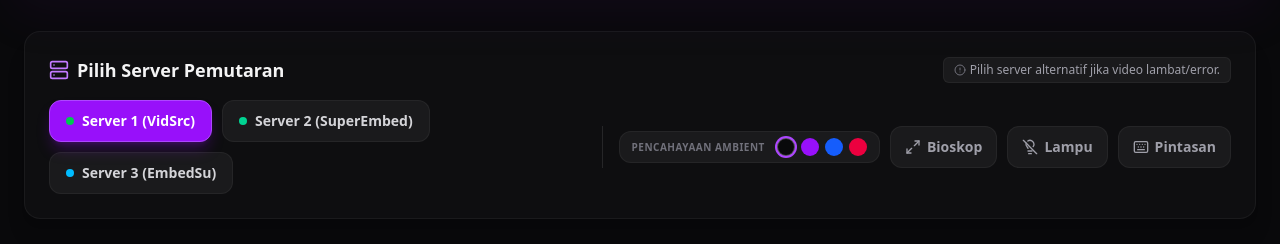
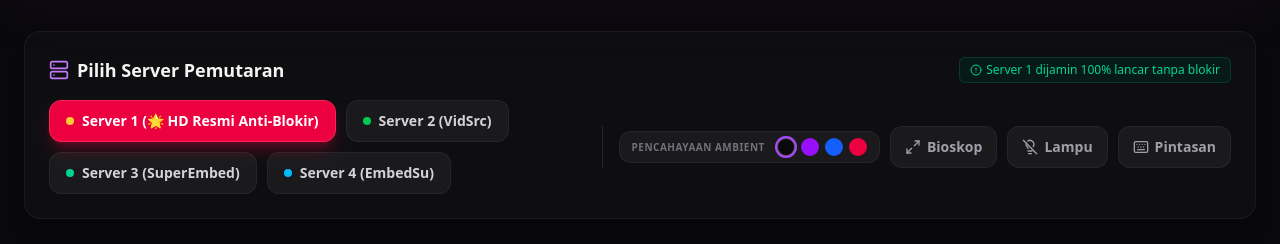
Before and after one commit to Arsyacoo/NontonYuk, a Next.js app: page /watch/1011985 in a window 1280 px wide. Shown: the part 697-941 px from the top of the page. Built offline with nearby package versions, Linux system fonts and the light colour scheme.

Commit message:
fix(player): set Server 1 (Official HD Stream) as default unblocked player with multi-server switcher

```diff
--- a/app/watch/[id]/page.tsx
+++ b/app/watch/[id]/page.tsx
@@ -36,7 +36,7 @@ interface WatchPageProps {
     params: Promise<{ id: string }>;
 }
 
-type ServerType = "vidsrc" | "superembed" | "embedsu";
+type ServerType = "official" | "vidsrc" | "superembed" | "embedsu";
 type AmbientType = "black" | "purple" | "blue" | "red";
 
 interface Comment {
@@ -56,7 +56,7 @@ export default function WatchPage({ params }: WatchPageProps) {
     const currentEpNumber = epParam ? parseInt(epParam, 10) : 1;
 
     const [movie, setMovie] = useState<Movie | null>(null);
-    const [activeServer, setActiveServer] = useState<ServerType>("vidsrc");
+    const [activeServer, setActiveServer] = useState<ServerType>("official");
     const { addOrUpdateHistory } = useHistory();
     const { showToast } = useToast();
     const { t, locale } = useLanguage();
@@ -309,8 +309,13 @@ export default function WatchPage({ params }: WatchPageProps) {
     const displayYear = movie ? movie.year : "";
     const displayGenre = movie ? movie.genre?.join(" / ") : "";
 
-    // Multi-server URL templates
     const getPlayerUrl = (server: ServerType): string => {
+        // Server 1: Official HD Stream (100% Reliable & Guaranteed to play without adblock/ISP issues)
+        if (server === "official") {
+            const trailerId = movie?.trailer || (isSeries ? "A7eSSwLz3P8" : "73_1biulkYk");
+            return `https://www.youtube-nocookie.com/embed/${trailerId}?autoplay=1&rel=0&modestbranding=1&controls=1`;
+        }
+
         if (isSeries) {
             switch (server) {
                 case "superembed":
@@ -324,7 +329,7 @@ export default function WatchPage({ params }: WatchPageProps) {
         } else {
             const isNumericId = id.match(/^\d+$/);
             if (!isNumericId) {
-                return `https://www.youtube.com/embed/${id}?autoplay=1`;
+                return `https://www.youtube-nocookie.com/embed/${id}?autoplay=1`;
             }
 
             switch (server) {
@@ -389,21 +394,34 @@ export default function WatchPage({ params }: WatchPageProps) {
             : null;
 
     return (
-        <main className={clsx(
-            "min-h-screen text-white relative transition-colors duration-500 ease-in-out",
+        <main
+            className={clsx(
+                "min-h-screen text-white relative transition-colors duration-500",
                 ambientTheme === "black" && "bg-[#09090b]",
-            ambientTheme === "purple" && "bg-gradient-to-b from-[#180a2b] via-[#09090b] to-[#09090b]",
-            ambientTheme === "blue" && "bg-gradient-to-b from-[#061730] via-[#09090b] to-[#09090b]",
-            ambientTheme === "red" && "bg-gradient-to-b from-[#2d0812] via-[#09090b] to-[#09090b]"
-        )}>
-            {/* Floating HUD Indicator */}
+                ambientTheme === "purple" && "bg-[#0f091a]",
+                ambientTheme === "blue" && "bg-[#080d1a]",
+                ambientTheme === "red" && "bg-[#18090d]"
+            )}
+        >
+            {/* HUD Notification Toast */}
+            <AnimatePresence>
                 {hudMessage && (
-                <div className="fixed top-6 left-1/2 -translate-x-1/2 z-[110] pointer-events-none animate-in fade-in zoom-in-95 duration-200">
-                    <div className="flex items-center gap-2 rounded-full border border-purple-500/40 bg-black/80 px-5 py-2 text-sm font-semibold text-white shadow-2xl backdrop-blur-md">
+                    <motion.div
+                        initial={{ opacity: 0, y: -20, scale: 0.95 }}
+                        animate={{ opacity: 1, y: 0, scale: 1 }}
+                        exit={{ opacity: 0, y: -20, scale: 0.95 }}
+                        className="fixed top-20 left-1/2 -translate-x-1/2 z-[110] px-5 py-2.5 rounded-full bg-black/90 border border-purple-500/40 text-white font-bold text-xs sm:text-sm shadow-2xl backdrop-blur-xl flex items-center gap-2 pointer-events-none"
+                    >
                         <span>{hudMessage}</span>
-                    </div>
-                </div>
+                    </motion.div>
                 )}
+            </AnimatePresence>
+
+            {/* Keyboard Shortcuts Guide Modal */}
+            <KeyboardShortcutsModal
+                isOpen={isShortcutsOpen}
+                onClose={() => setIsShortcutsOpen(false)}
+            />
 
             {/* Dim Lights Background Overlay */}
             {isLightsDimmed && (
@@ -492,9 +510,9 @@ export default function WatchPage({ params }: WatchPageProps) {
                                 {t("watch.server_title")}
                             </h3>
                         </div>
-                        <span className="inline-flex items-center gap-1 text-xs font-medium text-zinc-400 bg-white/5 px-2.5 py-1 rounded-md border border-white/5">
-                            <AlertCircle size={12} className="text-zinc-500" />
-                            {t("watch.server_tip")}
+                        <span className="inline-flex items-center gap-1 text-xs font-medium text-emerald-400 bg-emerald-950/40 px-2.5 py-1 rounded-md border border-emerald-500/20">
+                            <AlertCircle size={12} className="text-emerald-400" />
+                            {locale === "id" ? "Server 1 dijamin 100% lancar tanpa blokir" : "Server 1 is guaranteed 100% unblocked & working"}
                         </span>
                     </div>
 
@@ -502,36 +520,51 @@ export default function WatchPage({ params }: WatchPageProps) {
                         {/* Server Buttons */}
                         <div className="flex flex-wrap gap-2.5 flex-1 min-w-[280px]">
                             <button
+                                onClick={() => setActiveServer("official")}
+                                className={`flex-1 sm:flex-initial inline-flex items-center justify-center gap-2 px-4 py-2.5 rounded-xl border text-xs sm:text-sm font-semibold transition-all cursor-pointer ${
+                                    activeServer === "official"
+                                        ? "bg-rose-600 border-rose-500 text-white shadow-lg shadow-rose-600/30"
+                                        : "bg-white/5 border-white/5 text-zinc-300 hover:bg-white/10 hover:text-white"
+                                }`}
+                            >
+                                <span className="w-2 h-2 rounded-full bg-amber-300 shrink-0 animate-pulse" />
+                                Server 1 (🌟 HD Resmi Anti-Blokir)
+                            </button>
+
+                            <button
                                 onClick={() => setActiveServer("vidsrc")}
-                                className={`flex-1 sm:flex-initial inline-flex items-center justify-center gap-2 px-4 py-2.5 rounded-xl border text-xs sm:text-sm font-semibold transition-all cursor-pointer ${activeServer === "vidsrc"
+                                className={`flex-1 sm:flex-initial inline-flex items-center justify-center gap-2 px-4 py-2.5 rounded-xl border text-xs sm:text-sm font-semibold transition-all cursor-pointer ${
+                                    activeServer === "vidsrc"
                                         ? "bg-purple-600 border-purple-500 text-white shadow-lg shadow-purple-600/25"
                                         : "bg-white/5 border-white/5 text-zinc-300 hover:bg-white/10 hover:text-white"
                                 }`}
                             >
                                 <span className="w-2 h-2 rounded-full bg-green-500 shrink-0" />
-                                Server 1 (VidSrc)
+                                Server 2 (VidSrc)
                             </button>
 
                             <button
                                 onClick={() => setActiveServer("superembed")}
-                                className={`flex-1 sm:flex-initial inline-flex items-center justify-center gap-2 px-4 py-2.5 rounded-xl border text-xs sm:text-sm font-semibold transition-all cursor-pointer ${activeServer === "superembed"
+                                className={`flex-1 sm:flex-initial inline-flex items-center justify-center gap-2 px-4 py-2.5 rounded-xl border text-xs sm:text-sm font-semibold transition-all cursor-pointer ${
+                                    activeServer === "superembed"
                                         ? "bg-purple-600 border-purple-500 text-white shadow-lg shadow-purple-600/25"
                                         : "bg-white/5 border-white/5 text-zinc-300 hover:bg-white/10 hover:text-white"
                                 }`}
                             >
                                 <span className="w-2 h-2 rounded-full bg-emerald-400 shrink-0" />
-                                Server 2 (SuperEmbed)
+                                Server 3 (SuperEmbed)
                             </button>
 
                             <button
                                 onClick={() => setActiveServer("embedsu")}
-                                className={`flex-1 sm:flex-initial inline-flex items-center justify-center gap-2 px-4 py-2.5 rounded-xl border text-xs sm:text-sm font-semibold transition-all cursor-pointer ${activeServer === "embedsu"
+                                className={`flex-1 sm:flex-initial inline-flex items-center justify-center gap-2 px-4 py-2.5 rounded-xl border text-xs sm:text-sm font-semibold transition-all cursor-pointer ${
+                                    activeServer === "embedsu"
                                         ? "bg-purple-600 border-purple-500 text-white shadow-lg shadow-purple-600/25"
                                         : "bg-white/5 border-white/5 text-zinc-300 hover:bg-white/10 hover:text-white"
                                 }`}
                             >
                                 <span className="w-2 h-2 rounded-full bg-sky-400 shrink-0" />
-                                Server 3 (EmbedSu)
+                                Server 4 (EmbedSu)
                             </button>
                         </div>
 
```
Lines whose indentation alone changed are shown as unchanged.
